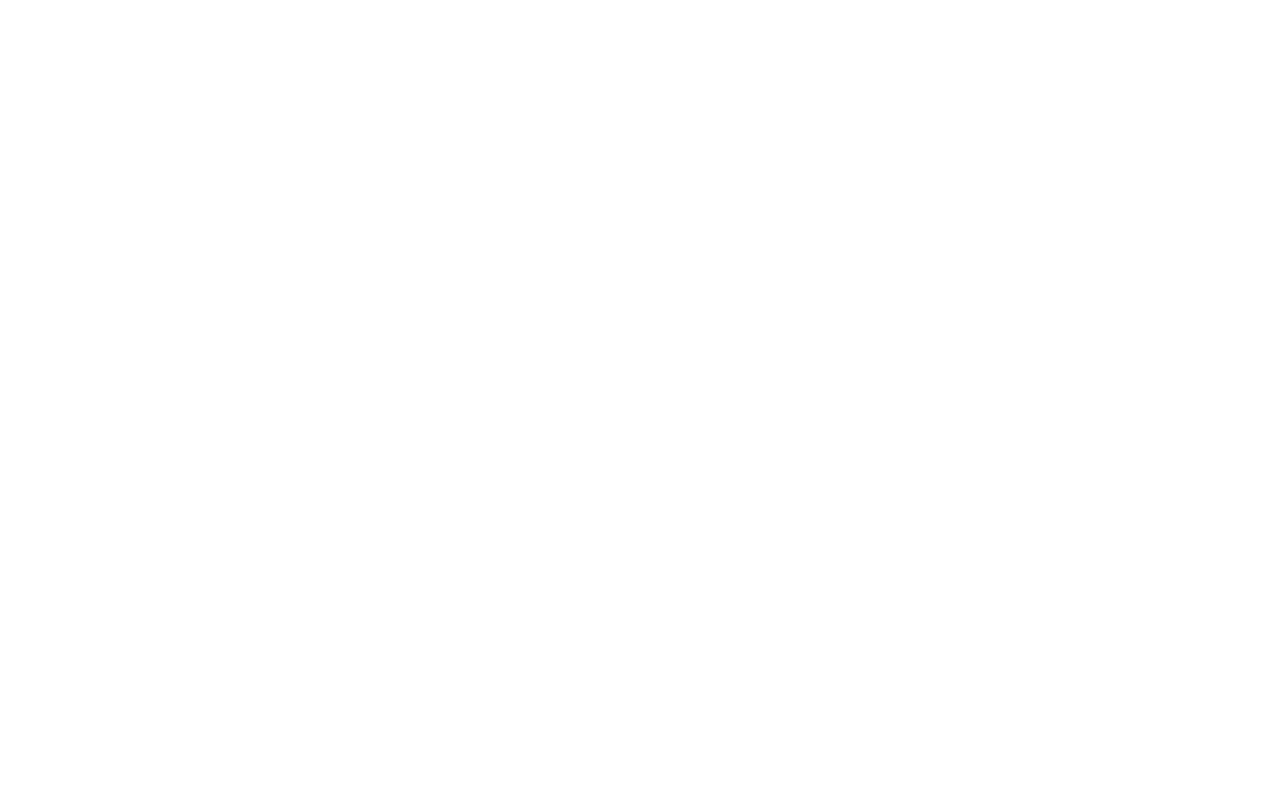
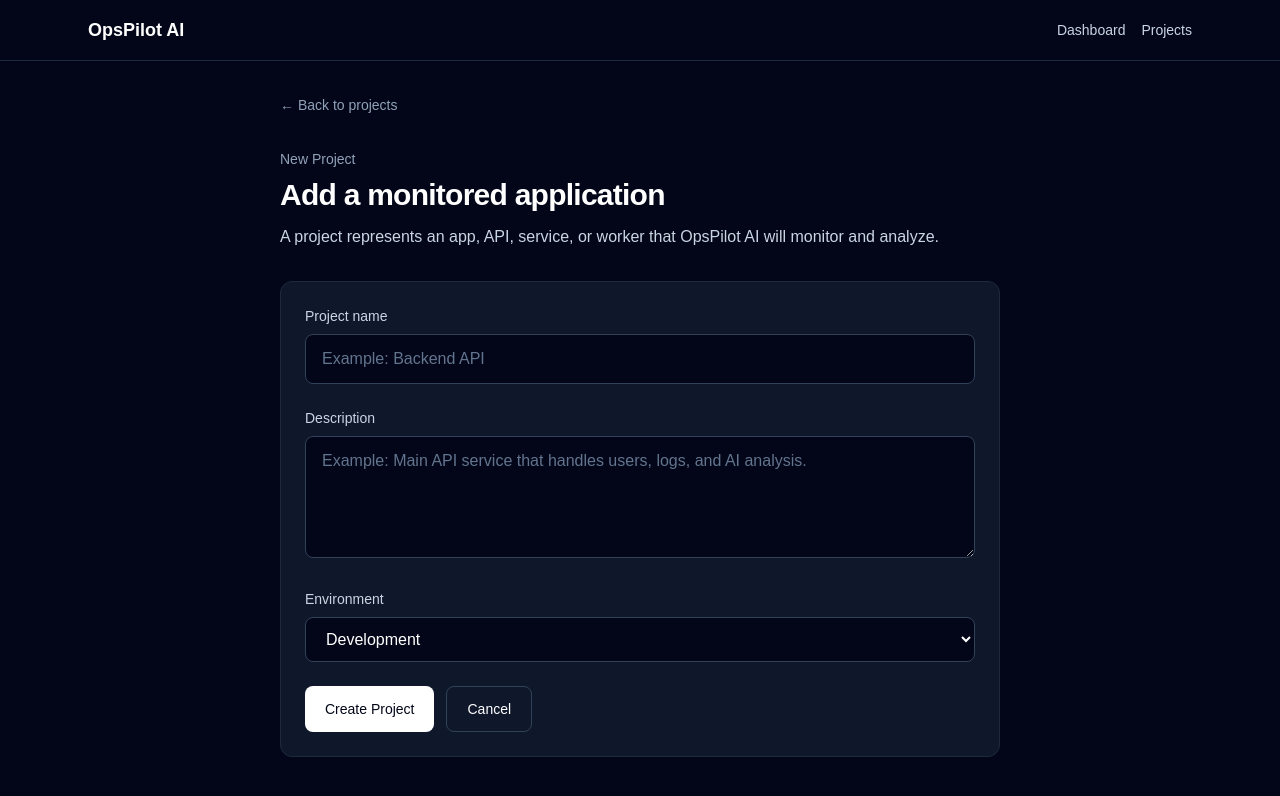
Before and after one commit to hichem-tiba-77/opspilot-ai, a Next.js app in the folder apps/frontend/: page /projects/new in a window 1280 px wide. Before the commit this address had no page. Shown: the top 796 px of the page. Built offline with nearby package versions, Linux system fonts and the light colour scheme.

Commit message:
feat: add new project form page

```diff
--- /dev/null
+++ b/apps/frontend/src/app/projects/new/page.tsx
@@ -0,0 +1,95 @@
+import Link from "next/link";
+
+export default function NewProjectPage() {
+  return (
+    <main className="min-h-screen bg-slate-950 text-white">
+      <div className="mx-auto max-w-3xl px-6 py-8">
+        <Link
+          href="/projects"
+          className="text-sm font-medium text-slate-400 transition hover:text-white"
+        >
+          ← Back to projects
+        </Link>
+
+        <header className="mt-8">
+          <p className="text-sm font-medium text-slate-400">New Project</p>
+          <h1 className="mt-2 text-3xl font-bold tracking-tight">
+            Add a monitored application
+          </h1>
+          <p className="mt-3 text-slate-300">
+            A project represents an app, API, service, or worker that OpsPilot AI
+            will monitor and analyze.
+          </p>
+        </header>
+
+        <form className="mt-8 space-y-6 rounded-xl border border-slate-800 bg-slate-900 p-6">
+          <div>
+            <label
+              htmlFor="name"
+              className="block text-sm font-medium text-slate-300"
+            >
+              Project name
+            </label>
+            <input
+              id="name"
+              name="name"
+              type="text"
+              placeholder="Example: Backend API"
+              className="mt-2 w-full rounded-lg border border-slate-700 bg-slate-950 px-4 py-3 text-white outline-none transition placeholder:text-slate-500 focus:border-slate-400"
+            />
+          </div>
+
+          <div>
+            <label
+              htmlFor="description"
+              className="block text-sm font-medium text-slate-300"
+            >
+              Description
+            </label>
+            <textarea
+              id="description"
+              name="description"
+              rows={4}
+              placeholder="Example: Main API service that handles users, logs, and AI analysis."
+              className="mt-2 w-full rounded-lg border border-slate-700 bg-slate-950 px-4 py-3 text-white outline-none transition placeholder:text-slate-500 focus:border-slate-400"
+            />
+          </div>
+
+          <div>
+            <label
+              htmlFor="environment"
+              className="block text-sm font-medium text-slate-300"
+            >
+              Environment
+            </label>
+            <select
+              id="environment"
+              name="environment"
+              className="mt-2 w-full rounded-lg border border-slate-700 bg-slate-950 px-4 py-3 text-white outline-none transition focus:border-slate-400"
+            >
+              <option>Development</option>
+              <option>Staging</option>
+              <option>Production</option>
+            </select>
+          </div>
+
+          <div className="flex flex-col gap-3 sm:flex-row">
+            <button
+              type="button"
+              className="rounded-lg bg-white px-5 py-3 text-sm font-medium text-slate-950 transition hover:bg-slate-200"
+            >
+              Create Project
+            </button>
+
+            <Link
+              href="/projects"
+              className="rounded-lg border border-slate-700 px-5 py-3 text-center text-sm font-medium text-white transition hover:bg-slate-800"
+            >
+              Cancel
+            </Link>
+          </div>
+        </form>
+      </div>
+    </main>
+  );
+}
--- a/apps/frontend/src/app/projects/page.tsx
+++ b/apps/frontend/src/app/projects/page.tsx
@@ -1,5 +1,7 @@
+import Link from "next/link";
 import { ProjectCard } from "@/components/ProjectCard";
 import { projects } from "@/lib/projects";
+
 
 export default function ProjectsPage() {
   return (
@@ -18,9 +20,11 @@
             </p>
           </div>
 
-          <button className="rounded-lg bg-white px-5 py-3 text-sm font-medium text-slate-950 transition hover:bg-slate-200">
+          <Link
+            href="/projects/new"
+            className="rounded-lg bg-white px-5 py-3 text-center text-sm font-medium text-slate-950 transition hover:bg-slate-200">
             New Project
-          </button>
+          </Link>
         </header>
 
         <section className="grid gap-6 lg:grid-cols-3">
```
